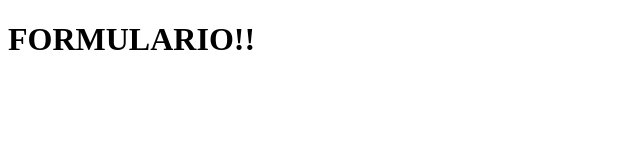
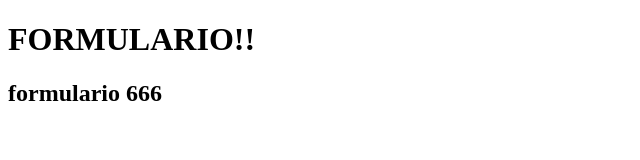
Before and after one commit to mrjoantoro/PracticoHTML, a plain HTML site: page formulario.html in a window 1280 px wide. Shown: the whole page, without its empty margins (0-640 px from the left). Drawn offline with Linux system fonts and the light colour scheme.

Commit message:
modificar formulario diabolico

```diff
--- a/formulario.html
+++ b/formulario.html
@@ -8,5 +8,8 @@
 </head>
 <body>
     <h1>FORMULARIO!!</h1>
+    <h2>formulario 666
+
+    </h2>
 </body>
 </html>
```
